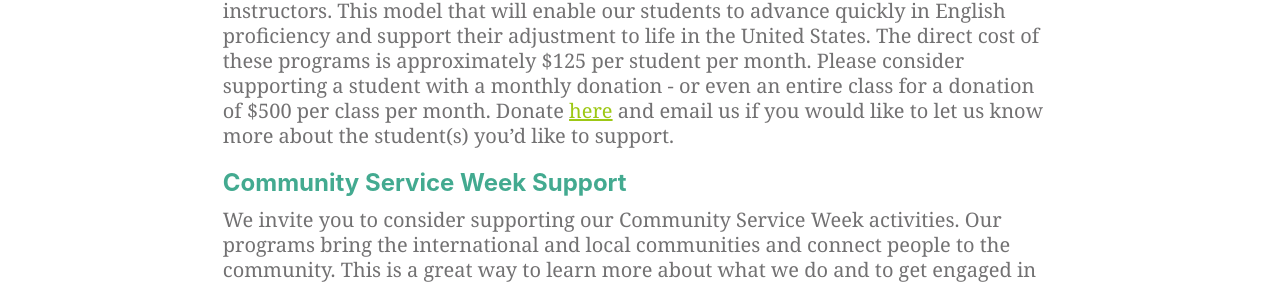
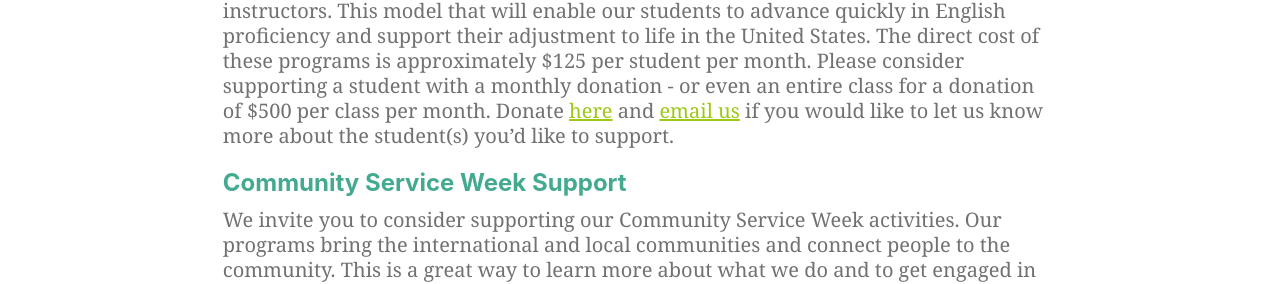
Before and after one commit to washingtoncie/washingtoncie.github.io, a Jekyll site: the page built from _pages/support.md, in a window 1280 px wide. Shown: the part 946-1230 px from the top of the page. Built offline with Jekyll 4.4.1, drawn with Linux system fonts in a browser that asks for light colours; part of the change alters nothing that is shown.

```diff
--- a/_pages/support.md
+++ b/_pages/support.md
@@ -11,7 +11,7 @@ We appreciate your gift to WCIE to support our efforts. Your gift is tax deducti
 
 ## Support Our ESOL Programs for Refugees
 
-We are teaching over 40 refugee students. These students are studying in small group classes of four students maximum, taught by professional, experienced ESOL instructors. This model that will enable our students to advance quickly in English proficiency and support their adjustment to life in the United States. The direct cost of these programs is approximately $125 per student per month. Please consider supporting a student with a monthly donation - or even an entire class for a donation of $500 per class per month. Donate [here](https://www.paypal.com/donate/?hosted_button_id=2KPCUXRC6MV66) and email us if you would like to let us know more about the student(s) you’d like to support.
+We are teaching over 40 refugee students. These students are studying in small group classes of four students maximum, taught by professional, experienced ESOL instructors. This model that will enable our students to advance quickly in English proficiency and support their adjustment to life in the United States. The direct cost of these programs is approximately $125 per student per month. Please consider supporting a student with a monthly donation - or even an entire class for a donation of $500 per class per month. Donate [here](https://www.paypal.com/donate/?hosted_button_id=2KPCUXRC6MV66) and [email us](mailto:communityservice@washingtoncie.org) if you would like to let us know more about the student(s) you’d like to support.
 
 ## Community Service Week Support
 
```
